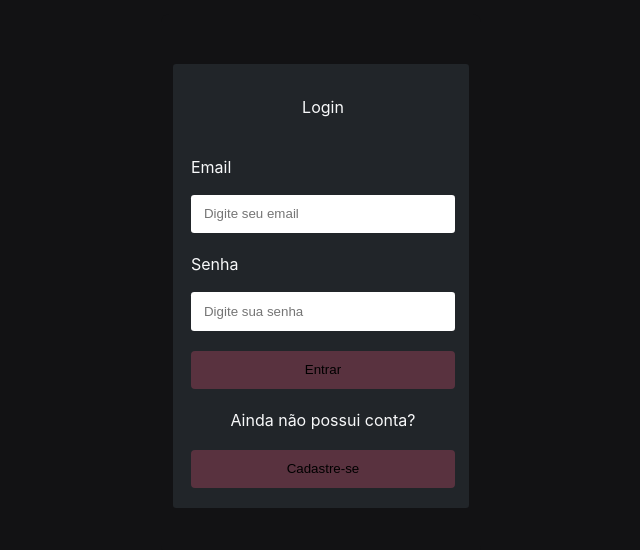
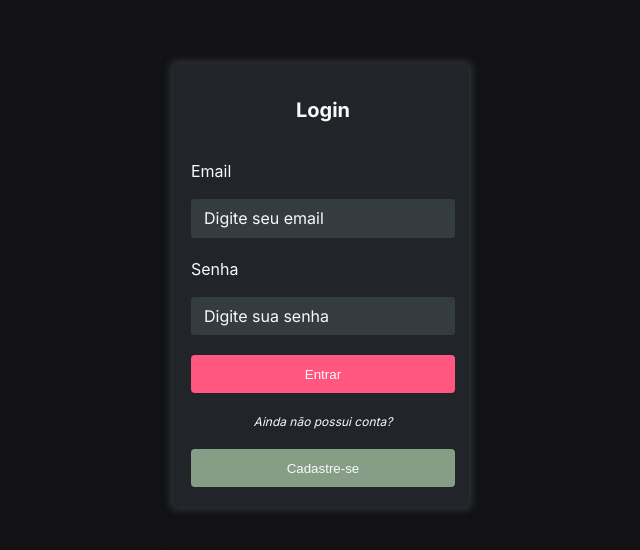
Before and after one commit to emergs/projeto_KenzieHub, a React (Create React App) app: page /login in a window 1280 px wide. Shown: the part 116-666 px from the top of the page, without its empty margins (319-959 px from the left). Built offline with nearby package versions, Linux system fonts and the light colour scheme.

Commit message:
feat:request login and register

```diff
--- a/src/components/Button/styles.js
+++ b/src/components/Button/styles.js
@@ -5,5 +5,9 @@ const Buttons = styled.button`
   height:38px;
   border-radius: 4px;
   border: none;
+  margin-top: 20px;
+  width: 100%;
+  color: var(--gray-0);
+  background-color: ${ props => props.colorPrimary ? '#FF577f': props.gray1 ? '#869E86':'#59323f '};
 `
 export default Buttons;
--- a/src/components/Form/styles.js
+++ b/src/components/Form/styles.js
@@ -10,6 +10,7 @@ padding-bottom: 19.96px;
 padding-left: 17.99px;
 padding-right: 14.05px;
 border-radius: 3.2px;
+box-shadow: 0px 0px 8px 2px var(--gray-2);
 
 h2{
   font:var(--title1);
@@ -18,7 +19,7 @@ h2{
 }
 
 span{
-  font:var(--headline);
+  font:var(--headline-italic);
   color: var(--gray-0);
 }
 
@@ -34,21 +35,25 @@ input, select{
   margin-top: 17.86px;
   border-radius: 3.2px;
   border: none;
+  background-color:var(--gray-2);
+  color: var(--gray-0);
+  padding-left: 13px;
+  font:var(--inputs);
 }
 
-input:placeholder-shown{
-  padding-left: 13px;
+input::placeholder{
+  color:var(--gray-0);
 }
 
 select{
   padding-left: 13px;
 }
 
-button{
+/* button{
   margin-top: 20px;
   width: 100%;
   background-color: var(--color-primary-negative);
-}
+} */
 
 `
 export default Forms;
--- a/src/index.css
+++ b/src/index.css
@@ -1,3 +1,5 @@
+@import url('https://fonts.googleapis.com/css2?family=Inter:wght@100;200;300;400;500;600;700;800;900&display=swap');
+
 body {
   margin: 0;
   font-family: -apple-system, BlinkMacSystemFont, 'Segoe UI', 'Roboto', 'Oxygen',
--- a/src/pages/Login/index.jsx
+++ b/src/pages/Login/index.jsx
@@ -6,6 +6,7 @@ import {useForm} from 'react-hook-form';
 import { yupResolver } from "@hookform/resolvers/yup";
 import Span from "./style";
 import { useNavigate } from "react-router-dom";
+import Buttons from "../../components/Button/styles";
 
 const schema = yup.object({
   email: yup.string().required('Digite o email').email('Digite um email válido'),
@@ -39,10 +40,10 @@ const Login = () => {
         <input type="password" id="pass" placeholder="Digite sua senha" {...register('pass')} />
         <p>{errors.pass?.message}</p>
 
-        <Button type='submit' >Entrar</Button>
+        <Buttons type='submit' colorPrimary>Entrar</Buttons>
 
         <Span>Ainda não possui conta?</Span>
-        <Button type='button' onClick={()=>onClick()}>Cadastre-se</Button>
+        <Buttons type='button' onClick={()=>onClick()} gray1>Cadastre-se</Buttons>
 
       </Form>
     </Container>
--- a/src/pages/Register/index.jsx
+++ b/src/pages/Register/index.jsx
@@ -1,34 +1,56 @@
 import Container from "../../components/Container/styles";
 import Form from "../../components/Form";
 import Header from "../../components/Header";
+import Button from "../../components/Button";
+import { yupResolver } from "@hookform/resolvers/yup";
+import { useForm  } from "react-hook-form";
+import { useState } from "react";
+import { useNavigate } from "react-router-dom";
+import api from '../../services/api';
 import * as yup from "yup";
-import { yupResolver } from "@hookform/resolvers/yup";
-import {useForm} from "react-hook-form";
-import Button from "../../components/Button";
 
 const formSchema = yup.object({
   name: yup.string().required("Nome obrigatório"),
   email: yup.string().required("email obrigatório").email('email inválido'),
-  password: yup.string().required("Senha obrigatória"),
-  confirmPassword: yup.string().required("Senha obrigatória"),
+  password: yup.string().required("Senha obrigatória").min(8,'A senha tem que ter no mínimo 8 caracteres'),
+  confirm_password: yup.string().required("Senha obrigatória").oneOf([yup.ref('password')],'as duas senhas digitadas são diferentes'),
   bio: yup.string().required("Bio obrigatória"),
-  cellNumber: yup.string().required("Número de contato obrigatório"),
-  selectCategory: yup.string().required('Selecione o módulo por favor')
+  contact: yup.string().required("Número de contato obrigatório"),
+  course_module: yup.string().required('Selecione o módulo por favor')
 })
 
 const Register = () => {
+  const navigate = useNavigate()
+
+  const [responseRequest, setResponseRequest] = useState(null)
+
   const {register, handleSubmit, formState:{errors}} = useForm({
     resolver: yupResolver(formSchema)
   })
 
-  const submit = (data)=>{
-    console.log(data)
+  const registerUser = ({email,password,name,bio,contact,course_module})=>{
+
+    api.post('/users',{
+        email,password,name,bio,contact,course_module
+      })
+      .then((response)=>setResponseRequest(response.request.status))
+      //.catch((err)=>console.log(err.response.data.message))
+      .catch((err)=>setResponseRequest(err.request.status))
+      //falta fazer validação
+      responseRequest === 401 ?
+      console.log('response.message')
+      //retornar uma mensagem de erro
+      :
+      console.log('response')
+      navigate('../Login', {replace:true})
+      //mensagem de sucesso
+
   }
 
   return (
     <Container>
       <Header/>
-      <Form onSubmit={handleSubmit(submit)}>
+      <Form onSubmit={handleSubmit(registerUser)}>
         <h2>Crie sua conta</h2>
         <span>Rápido e grátis, vamos nessa</span>
 
@@ -41,25 +63,27 @@ const Register = () => {
         <p>{errors.email?.message}</p>
 
         <label>Senha</label>
-        <input placeholder='Digite aqui sua senha' {...register("password")}/>
+        <input type='password' placeholder='Digite aqui sua senha' {...register("password")}/>
         <p>{errors.password?.message}</p>
 
         <label>Confirmar Senha</label>
-        <input placeholder='Confirme aqui sua senha' {...register("confirmPassword")}/>
-        <p>{errors.confirmPassword?.message}</p>
+        <input type='password' placeholder='Confirme aqui sua senha' {...register("confirm_password")}/>
+        <p>{errors.confirm_password?.message}</p>
 
         <label>Bio</label>
         <input placeholder='Digite aqui sua bio' {...register("bio")}/>
         <p>{errors.bio?.message}</p>
 
         <label>Contato</label>
-        <input placeholder='Digite aqui seu telefone' {...register("cellNumber")}/>
+        <input placeholder='Digite aqui seu telefone' {...register("contact")}/>
         <p>{errors.cellNumber?.message}</p>
 
         <label>Selecionar</label>
-        <select {...register("selectCategory")}>
-          <option value="firstModule">Primeiro Módulo</option>
-          <option value="secondModule">Segundo Módulo</option>
+        <select {...register("course_module")}>
+          <option value="firstModule">Primeiro módulo (Introdução ao Frontend)</option>
+          <option value="secondModule">Segundo módulo (Frontend Avançado)</option>
+          <option value="thirdModule">Terceiro módulo (Introdução ao Backend)</option>
+          <option value="fourthModule">Quarto módulo (Backend Avançado)</option>
         </select>
         <p>{errors.cellNumber?.message}</p>
 
--- a/src/styles/global.js
+++ b/src/styles/global.js
@@ -1,11 +1,6 @@
 import { createGlobalStyle } from "styled-components";
 
 const Global = createGlobalStyle`
-  @font-face {
-    font-family:'Inter' ;
-    src: url('https://fonts.googleapis.com/css2?family=Inter:wght@100;200;300;400;500;600;700;800;900&display=swap');
-  }
-
   :root{
     --color-primary:#FF577F;
     --color-primary-focus:#FF427F;
@@ -20,12 +15,13 @@ const Global = createGlobalStyle`
     --sucess:#3FE864;
     --negative:#E83F5B;
 
-    --title1: bold 20px 'Inter' sans-serif;
-    --title2: bold 18px 'Inter' sans-serif;
-    --title3: bold 14px 'Inter' sans-serif;
-    --headline: normal 12px 'Inter' sans-serif;
-    --headline-bold: bold 12px 'Inter' sans-serif;
-    --headline-italic: italic 12px 'Inter' sans-serif;
+    --title1: 700 20px 'Inter', sans-serif;
+    --title2: bold 18px 'Inter',sans-serif;
+    --title3: bold 14px 'Inter',sans-serif;
+    --headline: normal 12px 'Inter',sans-serif;
+    --headline-bold: bold 12px 'Inter',sans-serif;
+    --headline-italic: italic 12px 'Inter',sans-serif;
+    --inputs: 400 16px 'Inter', sans-serif;
   }
 
   *{
```
